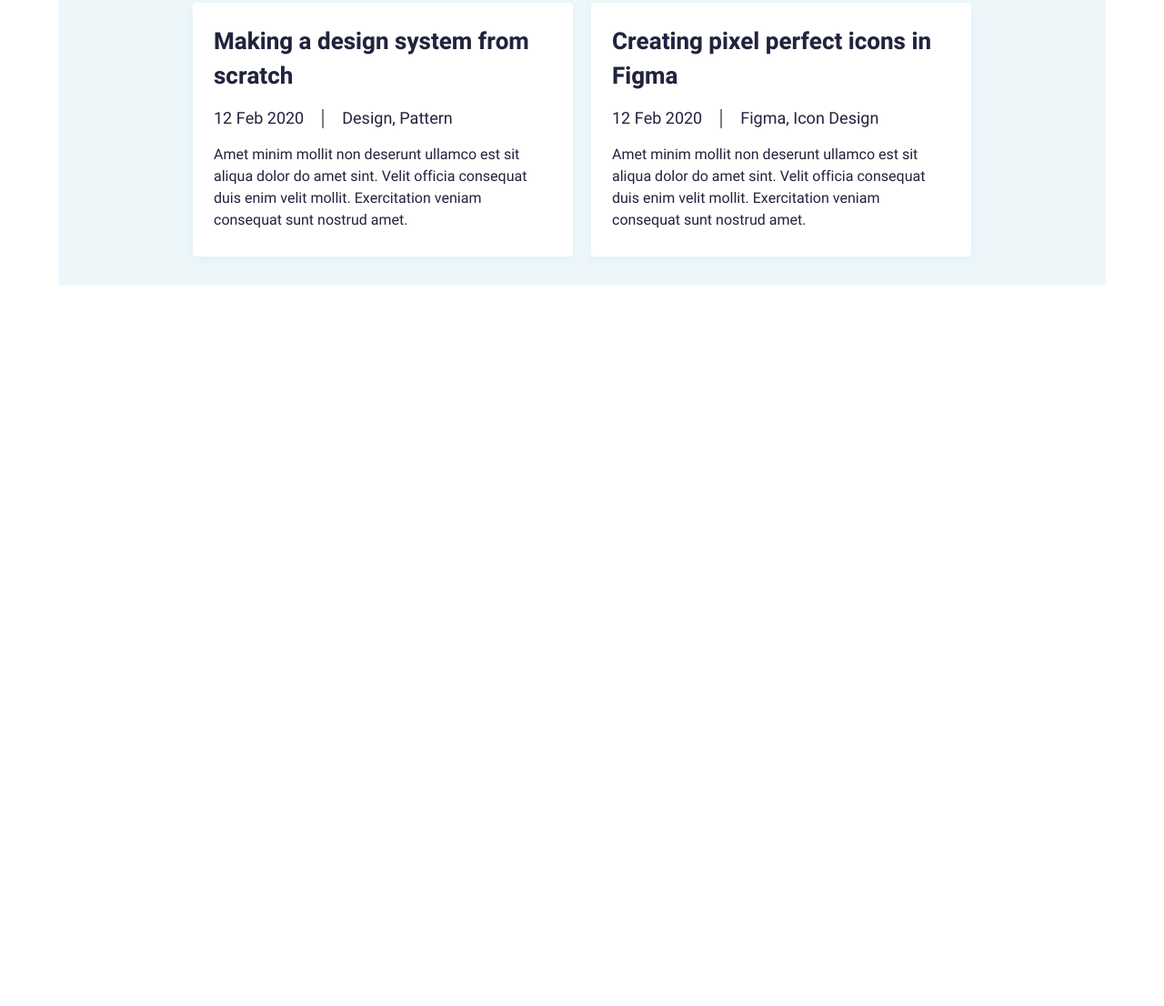
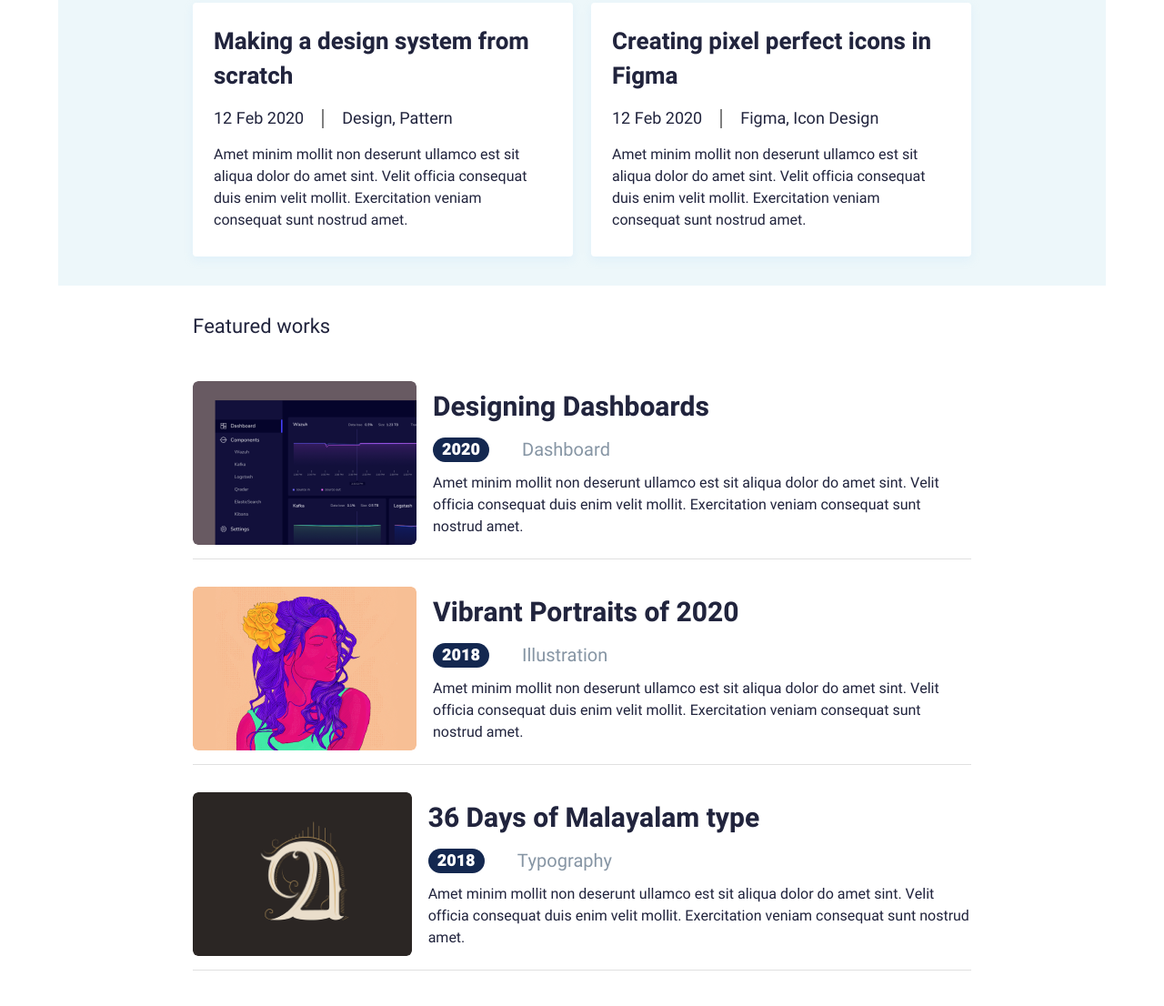
Before and after one commit to 1Slivador1Dali1/Portfolio-UI, a plain HTML site: page index.html in a window 1280 px wide. Shown: the part 716-1822 px from the top of the page at 91% size. Before the commit the page ends 1030 px from the top, so only its background shows below. Drawn offline with Linux system fonts and the light colour scheme.

Commit message:
add section two styles plus adaptive

```diff
--- a/index.html
+++ b/index.html
@@ -65,5 +65,60 @@
             </div>
         </div>
     </section>
+
+    <section class="section">
+        <div class="section__wrapper_two wrapper">
+            <div class="section__two_top">
+                <h2 class="section_h2">Featured works</h2>
+            </div>
+
+            <div class="section__two_bottom">
+                <div class="section__two_block block_one">
+                    <div class="block_wrapper">
+                        <img src="./images/block-img-one.png" alt="...">
+                        <div class="section_block_info">
+                            <h3 class="size_h3">Designing Dashboards</h3>
+                            <div class="section_info_tags">
+                                <span>2020</span>
+                                <p class="tags_light">Dashboard</p>
+                            </div>
+                            <p class="paragraph">Amet minim mollit non deserunt ullamco est sit aliqua dolor do amet sint. Velit officia consequat duis enim velit mollit. Exercitation veniam consequat sunt nostrud amet.</p>
+                        </div>
+                    </div>
+                    <hr>
+                </div>
+
+                <div class="section__two_block block_two">
+                    <div class="block_wrapper">
+                        <img src="./images/block-img-two.png" alt="...">
+                        <div class="section_block_info">
+                            <h3 class="size_h3">Vibrant Portraits of 2020</h3>
+                            <div class="section_info_tags">
+                                <span>2018</span>
+                                <p class="tags_light">Illustration</p>
+                            </div>
+                            <p class="paragraph">Amet minim mollit non deserunt ullamco est sit aliqua dolor do amet sint. Velit officia consequat duis enim velit mollit. Exercitation veniam consequat sunt nostrud amet.</p>
+                        </div>
+                    </div>
+                    <hr>
+                </div>
+
+                <div class="section__two_block block_three">
+                    <div class="block_wrapper">
+                        <img src="./images/block-img-three.png" alt="...">
+                        <div class="section_block_info">
+                            <h3 class="size_h3">36 Days of Malayalam type</h3>
+                            <div class="section_info_tags">
+                                <span>2018</span>
+                                <p class="tags_light">Typography</p>
+                            </div>
+                            <p class="paragraph">Amet minim mollit non deserunt ullamco est sit aliqua dolor do amet sint. Velit officia consequat duis enim velit mollit. Exercitation veniam consequat sunt nostrud amet.</p>
+                        </div>
+                    </div>
+                    <hr>
+                </div>
+            </div>
+        </div>
+    </section>
 </body>
 </html>
--- a/style.css
+++ b/style.css
@@ -205,6 +205,81 @@ h3 {
     font-size: 18px;
 }
 
+/* Section two */
+
+.section__wrapper_two {
+    display: flex;
+    flex-direction: column;
+    gap: 30px;
+    padding: 15px 148px 83px;
+}
+
+.section__two_bottom {
+    display: flex;
+    flex-direction: column;
+    gap: 30px;
+}
+
+.section__two_block {
+    display: flex;
+    flex-direction: column;
+    gap: 15px;
+}
+
+.section__two_block img {
+    border-radius: 6px;
+    width: 246px;
+    height: 180px;
+}
+
+.block_wrapper {
+    display: flex;
+    align-items: center;
+    gap: 18px;
+}
+
+.section_block_info {
+    display: flex;
+    flex-direction: column;
+    gap: 10px;
+    justify-content: space-between;
+}
+
+.section_info_tags {
+    display: flex;
+    align-items: center;
+    gap: 36px;
+}
+
+span {
+    width: 62px;
+    border-radius: 16px;
+    background: #142850;
+    font-family: var(--font-family);
+    font-weight: 900;
+    font-size: 18px;
+    color: #fff;
+    text-align: center;
+}
+
+.tags_light {
+    font-family: var(--font-family);
+    font-weight: 400;
+    font-size: 20px;
+    color: var(--light);
+}
+
+.size_h3 {
+    font-size: 30px;
+}
+
+hr {
+    border: none;
+    max-width: 858px;
+    height: 1px;
+    background: #e0e0e0;
+}
+
 /* Adaptive */
 
 @media (max-width: 920px) {
@@ -246,6 +321,16 @@ h3 {
     .section__wrapper_one {
         padding: 22px 11px 38px;
     }
+
+    .block_two, .block_three {
+        display: none;
+    }
+
+    .section__wrapper_two {
+        align-items: center;
+        gap: 20px;
+        padding: 25px 12px 150px;
+    }
 }
 
 @media (max-width: 740px) {
@@ -284,6 +369,29 @@ h3 {
     }
 }
 
+@media (max-width: 610px) {
+    .block_wrapper {
+        flex-direction: column;
+    }
+
+    .section__two_block img {
+        width: 339px;
+        height: 230px;
+    }
+
+    .size_h3 {
+        font-size: 24px;
+    }
+
+    span {
+        font-size: 16px;
+    }
+
+    .tags_light {
+        font-size: 16px;
+    }
+}
+
 @media (max-width: 540px) {
 
     .header__wrapper {
```
Also changed, not shown: images/block-img-one.png (added), images/block-img-three.png (added), images/block-img-two.png (added), images/icon/fb.svg (added), images/icon/insta.svg (added), images/icon/linkedin.svg (added), images/icon/twitter.svg (added).
